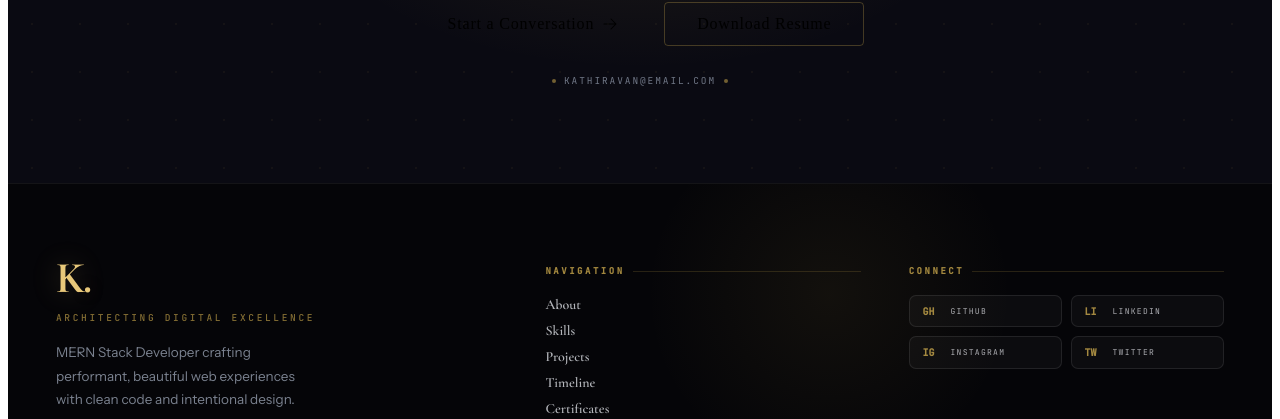
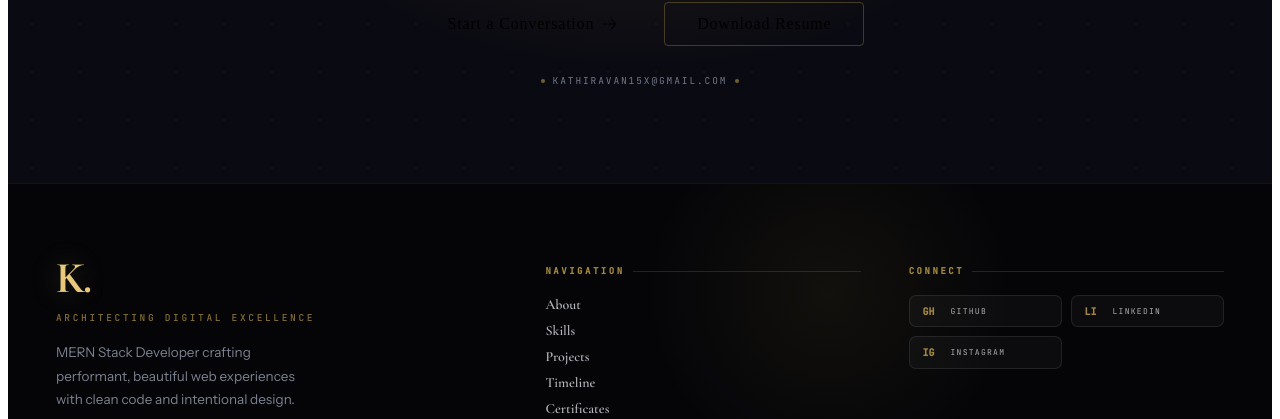
Before and after one commit to Kathitavan/kathiravan-portfolio, a React (Vite) app: page / in a window 1280 px wide. Shown: the part 8670-9089 px from the top of the page. Built offline with nearby package versions, Linux system fonts and the light colour scheme; the HTML template or start-up script is replaced by a standard one.

Commit message:
Centralize contact and social media information into data.js

```diff
--- a/src/components/Contact/Contact.jsx
+++ b/src/components/Contact/Contact.jsx
@@ -3,6 +3,7 @@ import { motion, AnimatePresence } from 'framer-motion';
 import { HiArrowUpRight, HiCheckCircle, HiPaperAirplane } from 'react-icons/hi2';
 import { FaGithub, FaLinkedinIn, FaInstagram, FaWhatsapp } from 'react-icons/fa';
 import { MdEmail } from 'react-icons/md';
+import { CONTACT_DATA } from '../../data/data';
 import SectionTitle from '../ui/SectionTitle';
 import './Contact.css';
 
@@ -12,35 +13,35 @@ const SOCIALS = [
     Icon:     FaGithub,
     platform: 'GitHub',
     handle:   'Kathitavan',
-    href:     'https://github.com/Kathitavan',
+    href:     CONTACT_DATA.github,
     color:    '#E8C87A',
   },
   {
     Icon:     FaLinkedinIn,
     platform: 'LinkedIn',
     handle:   'kathiravan-kumar',
-    href:     'https://www.linkedin.com/in/kathiravan-kumar/',
+    href:     CONTACT_DATA.linkedin,
     color:    '#7BB3D0',
   },
   {
     Icon:     FaInstagram,
     platform: 'Instagram',
     handle:   '@k_kathiravan_x',
-    href:     'https://www.instagram.com/k_kathiravan_x?igsh=MWdpdDFtbnpqc211aA==',
+    href:     CONTACT_DATA.instagram,
     color:    '#E1306C',
   },
   {
     Icon:     FaWhatsapp,
     platform: 'WhatsApp',
-    handle:   '+91 6380201679',
-    href:     'https://wa.me/916380201679',
+    handle:   CONTACT_DATA.mobile,
+    href:     CONTACT_DATA.whatsapp,
     color:    '#25D366',
   },
   {
     Icon:     MdEmail,
     platform: 'Email',
-    handle:   'kathiravan15x@gmail.com',
-    href:     'mailto:kathiravan15x@gmail.com',
+    handle:   CONTACT_DATA.email,
+    href:     `mailto:${CONTACT_DATA.email}`,
     color:    '#C9A84C',
   },
 ];
@@ -83,7 +84,7 @@ const ContactForm = () => {
 
     // Fallback: open mailto
     const mailto =
-      `mailto:kathiravan15x@gmail.com` +
+      `mailto:${CONTACT_DATA.email}` +
       `?subject=${encodeURIComponent(form.subject || 'Portfolio Inquiry')}` +
       `&body=${encodeURIComponent(`Name: ${form.name}\nEmail: ${form.email}\n\n${form.message}`)}`;
     window.open(mailto, '_blank');
--- a/src/components/Contact/ContactForm.jsx
+++ b/src/components/Contact/ContactForm.jsx
@@ -1,6 +1,7 @@
 import React, { useState } from 'react';
 import { motion } from 'framer-motion';
 import { HiCheckCircle, HiPaperAirplane } from 'react-icons/hi2';
+import { CONTACT_DATA } from '../../data/data';
 import './Contact.css';
 
 /* ─── ContactForm ───────────────────────────────────────────────────
@@ -42,7 +43,7 @@ const ContactForm = ({ onSuccess } = {}) => {
     await new Promise(r => setTimeout(r, 1400));
     const body = `Name: ${form.name}\nEmail: ${form.email}\n\n${form.message}`;
     window.open(
-      `mailto:kathiravan15x@gmail.com?subject=${encodeURIComponent(form.subject || 'Portfolio Inquiry')}&body=${encodeURIComponent(body)}`,
+      `mailto:${CONTACT_DATA.email}?subject=${encodeURIComponent(form.subject || 'Portfolio Inquiry')}&body=${encodeURIComponent(body)}`,
       '_blank'
     );
 
--- a/src/components/Footer/Footer.jsx
+++ b/src/components/Footer/Footer.jsx
@@ -2,14 +2,14 @@ import React from 'react';
 import { motion } from 'framer-motion';
 import GoldButton from '../ui/GoldButton';
 import { HiArrowRight, HiArrowUp, HiEnvelope } from 'react-icons/hi2';
+import { CONTACT_DATA } from '../../data/data';
 import './Footer.css';
 
 // ── Social links data ─────────────────────────────────────────────
 const SOCIALS = [
-  { label: 'GitHub',    icon: 'GH', href: 'https://github.com'    },
-  { label: 'LinkedIn',  icon: 'LI', href: 'https://linkedin.com'  },
-  { label: 'Instagram', icon: 'IG', href: 'https://instagram.com' },
-  { label: 'Twitter',   icon: 'TW', href: 'https://twitter.com'   },
+  { label: 'GitHub',    icon: 'GH', href: CONTACT_DATA.github    },
+  { label: 'LinkedIn',  icon: 'LI', href: CONTACT_DATA.linkedin  },
+  { label: 'Instagram', icon: 'IG', href: CONTACT_DATA.instagram },
 ];
 
 const NAV_LINKS = [
@@ -63,16 +63,16 @@ const FooterCTA = () => (
           <GoldButton variant="filled" icon={HiArrowRight} href="#contact">
             Start a Conversation
           </GoldButton>
-          <GoldButton variant="outline" href="/assets/Kathiravan_Resume.pdf">
+          <GoldButton variant="outline" href={CONTACT_DATA.resume}>
             Download Resume
           </GoldButton>
         </div>
       </FadeUp>
 
       <FadeUp delay={0.32}>
-        <a href="mailto:kathiravan@email.com" className="footer-cta-email">
+        <a href={`mailto:${CONTACT_DATA.email}`} className="footer-cta-email">
           <span className="footer-cta-email-dot" />
-          kathiravan@email.com
+          {CONTACT_DATA.email}
           <span className="footer-cta-email-dot" />
         </a>
       </FadeUp>
--- a/src/components/Hero/Hero.jsx
+++ b/src/components/Hero/Hero.jsx
@@ -10,6 +10,7 @@ import {
   SiGit, SiDocker, SiPostgresql, SiHtml5,
   SiFigma, SiRedux, SiVite, SiTypescript,
 } from 'react-icons/si';
+import { CONTACT_DATA } from '../../data/data';
 import './Hero.css';
 
 /* ── Cursor ─────────────────────────────────────────────────────── */
@@ -495,7 +496,7 @@ const Hero=()=>{
               className="flex flex-wrap gap-4"
             >
               <GoldButton variant="filled" icon={HiArrowRight} href="#projects">View Projects</GoldButton>
-              <GoldButton variant="outline" href="/assets/Kathiravan_Resume.pdf">Download Resume</GoldButton>
+              <GoldButton variant="outline" href={CONTACT_DATA.resume}>Download Resume</GoldButton>
               <GoldButton variant="ghost" href="#contact">Hire Me</GoldButton>
             </motion.div>
           </div>
--- a/src/components/Navbar/Navbar.jsx
+++ b/src/components/Navbar/Navbar.jsx
@@ -1,6 +1,7 @@
 import React, { useState, useEffect, useRef } from 'react';
 import { motion, AnimatePresence, useScroll, useSpring } from 'framer-motion';
 import GoldButton from '../ui/GoldButton';
+import { CONTACT_DATA } from '../../data/data';
 import './Navbar.css';
 
 const NAV_LINKS = [
@@ -159,9 +160,9 @@ const Navbar = () => {
               <span className="mobile-drawer-footer-label">MERN Stack Dev · 2026</span>
               <div className="mobile-drawer-socials">
                 {[
-                  { label: 'GH', href: 'https://github.com' },
-                  { label: 'LI', href: 'https://linkedin.com' },
-                  { label: 'IG', href: 'https://instagram.com' },
+                  { label: 'GH', href: CONTACT_DATA.github    },
+                  { label: 'LI', href: CONTACT_DATA.linkedin  },
+                  { label: 'IG', href: CONTACT_DATA.instagram },
                 ].map(s => (
                   <a key={s.label} href={s.href} target="_blank" rel="noopener noreferrer" className="mobile-drawer-social-link">
                     {s.label}
--- a/src/components/layout/FloatingContact.jsx
+++ b/src/components/layout/FloatingContact.jsx
@@ -2,13 +2,14 @@ import React, { useState } from 'react';
 import { motion, AnimatePresence } from 'framer-motion';
 import { HiEnvelope, HiXMark, HiChatBubbleLeftRight } from 'react-icons/hi2';
 import { FaWhatsapp, FaGithub, FaLinkedinIn } from 'react-icons/fa';
+import { CONTACT_DATA } from '../../data/data';
 import './FloatingContact.css';
 
 const MENU_ITEMS = [
   {
     Icon:    FaGithub,
     label:   'GitHub',
-    href:    'https://github.com',
+    href:    CONTACT_DATA.github,
     external: true,
     color:   '#C9A84C',
     bg:      'rgba(201,168,76,0.1)',
@@ -17,7 +18,7 @@ const MENU_ITEMS = [
   {
     Icon:    FaLinkedinIn,
     label:   'LinkedIn',
-    href:    'https://linkedin.com',
+    href:    CONTACT_DATA.linkedin,
     external: true,
     color:   '#7BB3D0',
     bg:      'rgba(123,179,208,0.08)',
@@ -26,7 +27,7 @@ const MENU_ITEMS = [
   {
     Icon:    FaWhatsapp,
     label:   'WhatsApp',
-    href:    'https://wa.me/yourphone',
+    href:    CONTACT_DATA.whatsapp,
     external: true,
     color:   '#5CB85C',
     bg:      'rgba(92,184,92,0.08)',
@@ -35,7 +36,7 @@ const MENU_ITEMS = [
   {
     Icon:    HiEnvelope,
     label:   'Email',
-    href:    'mailto:kathiravan@email.com',
+    href:    `mailto:${CONTACT_DATA.email}`,
     external: false,
     color:   '#E8C87A',
     bg:      'rgba(232,200,122,0.08)',
--- a/src/components/layout/SectionNavigator.jsx
+++ b/src/components/layout/SectionNavigator.jsx
@@ -2,6 +2,7 @@ import React, { useState, useEffect } from 'react';
 import { motion, AnimatePresence } from 'framer-motion';
 import { FaGithub, FaLinkedinIn, FaInstagram, FaWhatsapp } from 'react-icons/fa';
 import { MdEmail } from 'react-icons/md';
+import { CONTACT_DATA } from '../../data/data';
 import './SectionNavigator.css';
 
 /* ─── Section list ────────────────────────────────────────────── */
@@ -20,35 +21,35 @@ const SOCIALS = [
   {
     Icon:  FaGithub,
     label: 'GitHub',
-    href:  'https://github.com/Kathitavan',
+    href:  CONTACT_DATA.github,
     color: '#E8C87A',
     glow:  'rgba(232,200,122,0.22)',
   },
   {
     Icon:  FaLinkedinIn,
     label: 'LinkedIn',
-    href:  'https://www.linkedin.com/in/kathiravan-kumar/',
+    href:  CONTACT_DATA.linkedin,
     color: '#7BB3D0',
     glow:  'rgba(123,179,208,0.22)',
   },
   {
     Icon:  FaInstagram,
     label: 'Instagram',
-    href:  'https://www.instagram.com/k_kathiravan_x',
+    href:  CONTACT_DATA.instagram,
     color: '#E1306C',
     glow:  'rgba(225,48,108,0.22)',
   },
   {
     Icon:  FaWhatsapp,
     label: 'WhatsApp',
-    href:  'https://wa.me/916380201679',
+    href:  CONTACT_DATA.whatsapp,
     color: '#25D366',
     glow:  'rgba(37,211,102,0.22)',
   },
   {
     Icon:  MdEmail,
     label: 'Email',
-    href:  'mailto:kathiravan15x@gmail.com',
+    href:  `mailto:${CONTACT_DATA.email}`,
     color: '#C9A84C',
     glow:  'rgba(201,168,76,0.22)',
   },
--- /dev/null
+++ b/src/data/data.js
@@ -0,0 +1,14 @@
+export const CONTACT_DATA = {
+  github:    'https://github.com/Kathitavan',
+  linkedin:  'https://www.linkedin.com/in/kathiravan-kumar/',
+  instagram: 'https://www.instagram.com/k_kathiravan_x',
+  whatsapp:  'https://wa.me/916380201679',
+  email:     'kathiravan15x@gmail.com',
+  mobile:    '+91 6380201679',
+  resume:    'https://docs.google.com/document/d/1NifX5dvg0tNe6W0-AVIJmdLyhiiglpHV/edit?usp=sharing&ouid=110035353411638183006&rtpof=true&sd=true',
+};
+
+// Template methods for links
+export const getMailto = () => `mailto:${CONTACT_DATA.email}`;
+export const getWhatsApp = () => CONTACT_DATA.whatsapp;
+export const getResume = () => CONTACT_DATA.resume;
```
Also changed, not shown: src/components/layout/CommandPalette.jsx (+4 -3 lines).
